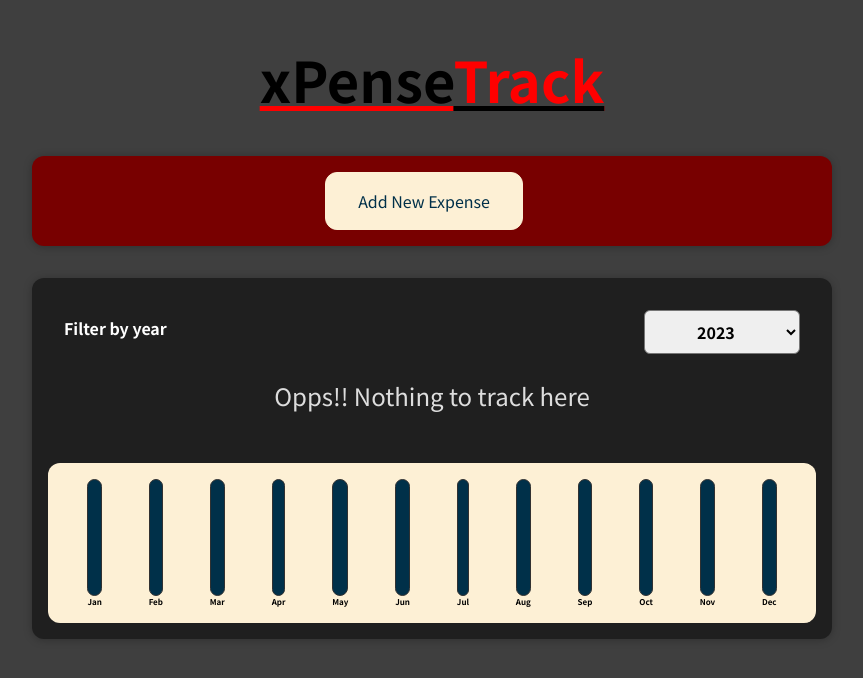
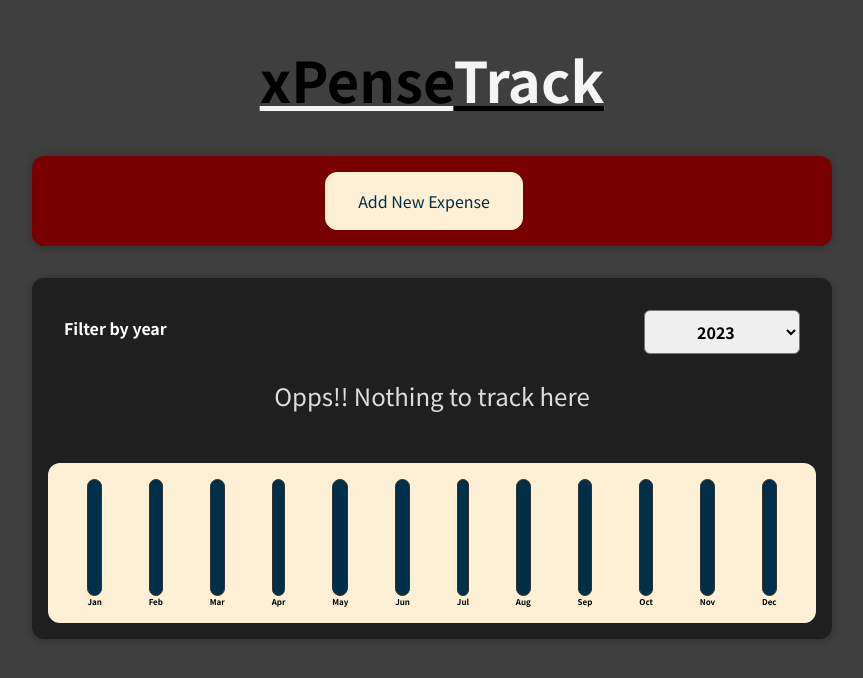
Before and after one commit to rajdeepX/xPenseTrack, a React (Vite) app: page / in a window 1280 px wide. Shown: the top 678 px of the page, without its empty margins (208-1071 px from the left). Built offline with nearby package versions, Linux system fonts and the light colour scheme.

Commit message:
Update App.css

```diff
--- a/src/App.css
+++ b/src/App.css
@@ -8,10 +8,10 @@
   text-align: center;
   font-size: 3.5rem;
   text-decoration: underline;
-  text-decoration-color: red;
+  text-decoration-color: whitesmoke;
 }
 .app-title span {
-  color: red;
+  color: whitesmoke;
   text-decoration: underline;
   text-decoration-color: black;
 }
```
